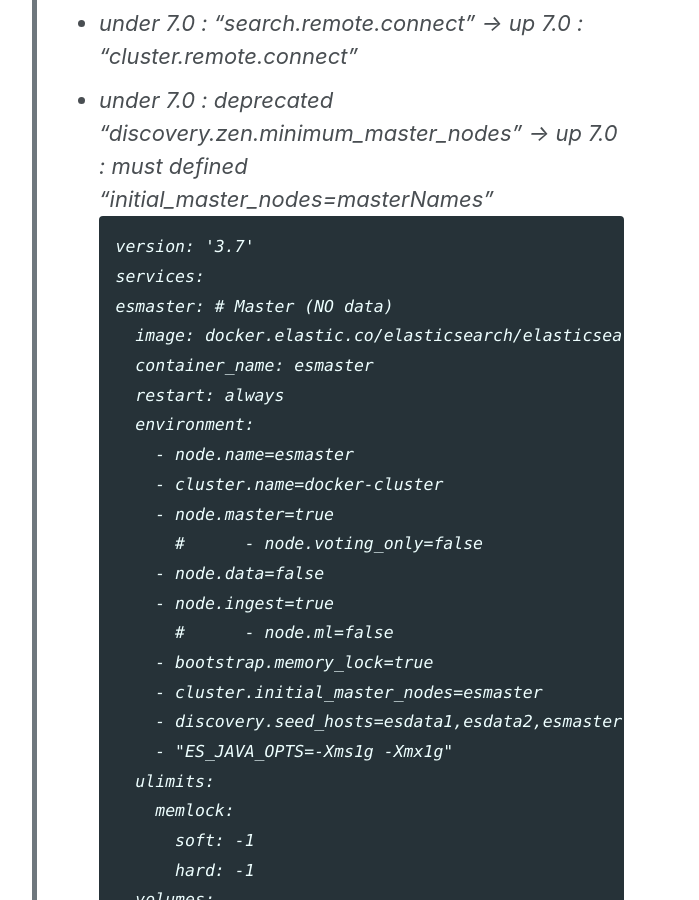
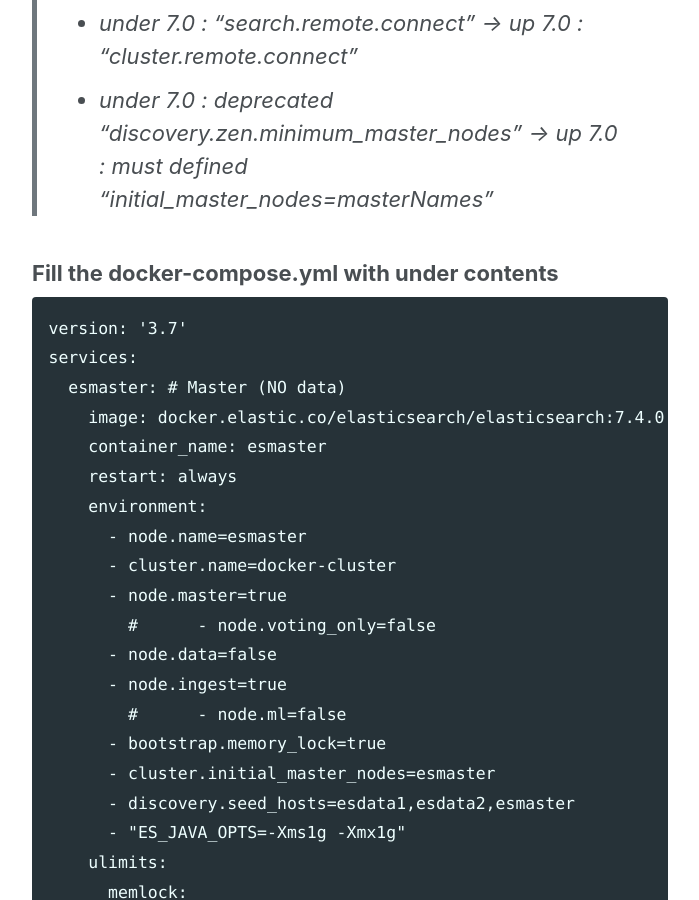
Before and after one commit to tech-vcanus/tech-vcanus.github.io, a Jekyll site: the page built from _posts/2019-10-29-elasticsearch-docker-cluster.md, in a window 1280 px wide and 900 px high, scrolled down 896 px. Shown: the whole window, without its empty margins (290-989 px from the left). Built offline with Jekyll 4.4.1, drawn with Linux system fonts in a browser that asks for light colours; cached includes are drawn as plain includes; nearby versions of some CDN libraries.

Commit message:
Update 2019-10-29-elasticsearch-docker-cluster.md

````diff
--- a/_posts/2019-10-29-elasticsearch-docker-cluster.md
+++ b/_posts/2019-10-29-elasticsearch-docker-cluster.md
@@ -14,6 +14,8 @@ $touch docker-compose.yml
 > - under 7.0 : "discovery.zen.ping.unicast.hosts" -> up 7.0 : "discovery.seed_hosts"
 > - under 7.0 : "search.remote.connect" -> up 7.0 : "cluster.remote.connect"
 > - under 7.0 : deprecated "discovery.zen.minimum_master_nodes" -> up 7.0 : must defined "initial_master_nodes=masterNames"
+
+### Fill the docker-compose.yml with under contents
 ```
 version: '3.7'
 services:
````
